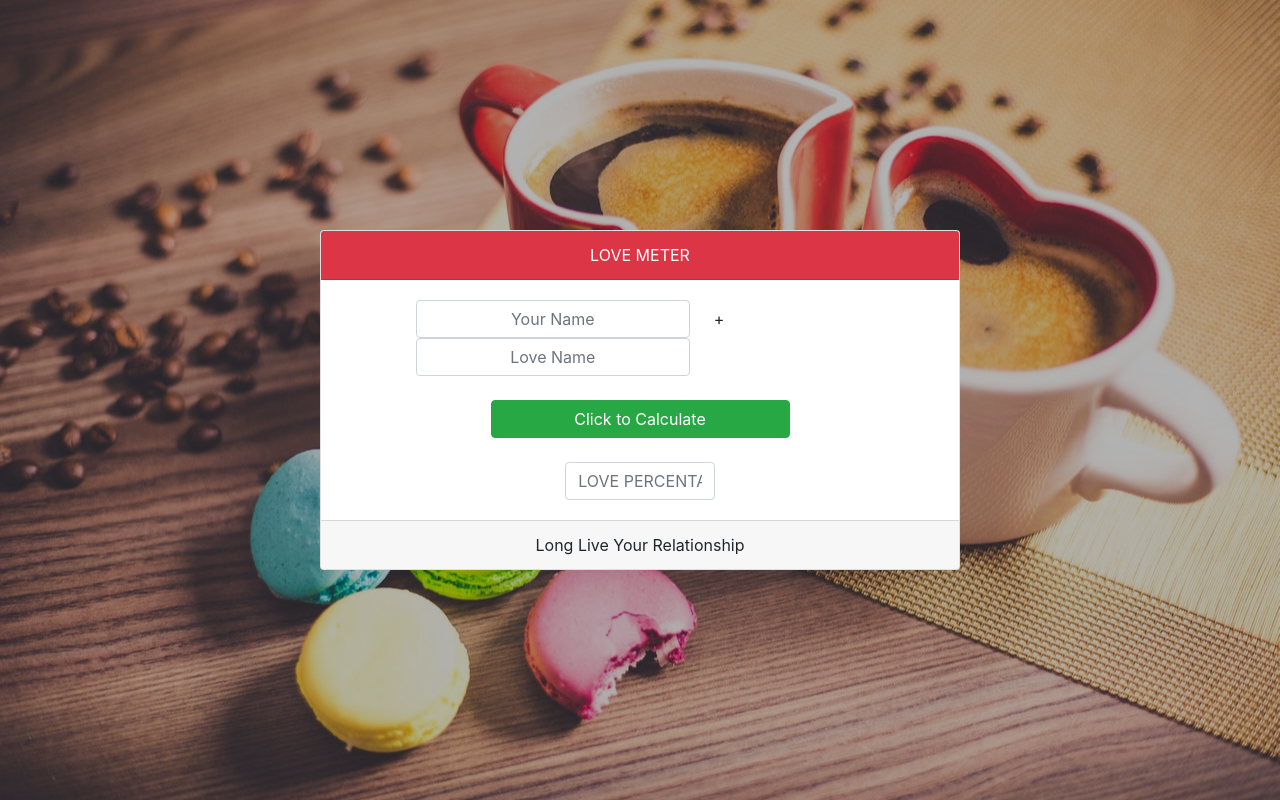
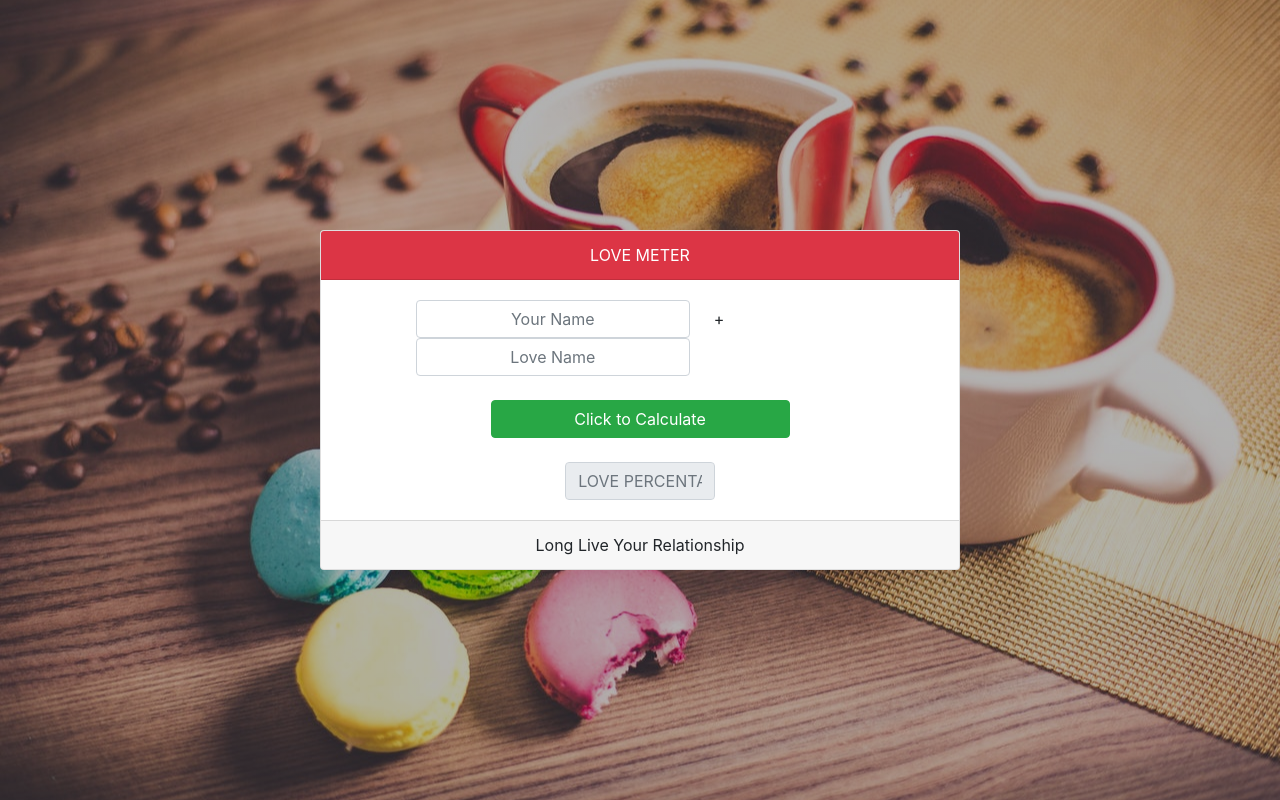
Before and after one commit to aatiq7/love-calculator, a plain HTML site: page index.html in a window 1280 px wide. Drawn offline with nearby package versions, Linux system fonts and the light colour scheme.

Commit message:
input field disabled

```diff
--- a/index.html
+++ b/index.html
@@ -47,7 +47,7 @@
           </div>
           <br>
           <div>
-            <input type="text" name="" placeholder="LOVE PERCENTAGE" class="form-control text-center w-25 m-auto" id="lovevalue">
+            <input type="text" name="" placeholder="LOVE PERCENTAGE" class="form-control text-center w-25 m-auto" id="lovevalue" disabled>
           </div>
         </div>
       <div class="card-footer ">Long Live Your Relationship</div>
```
